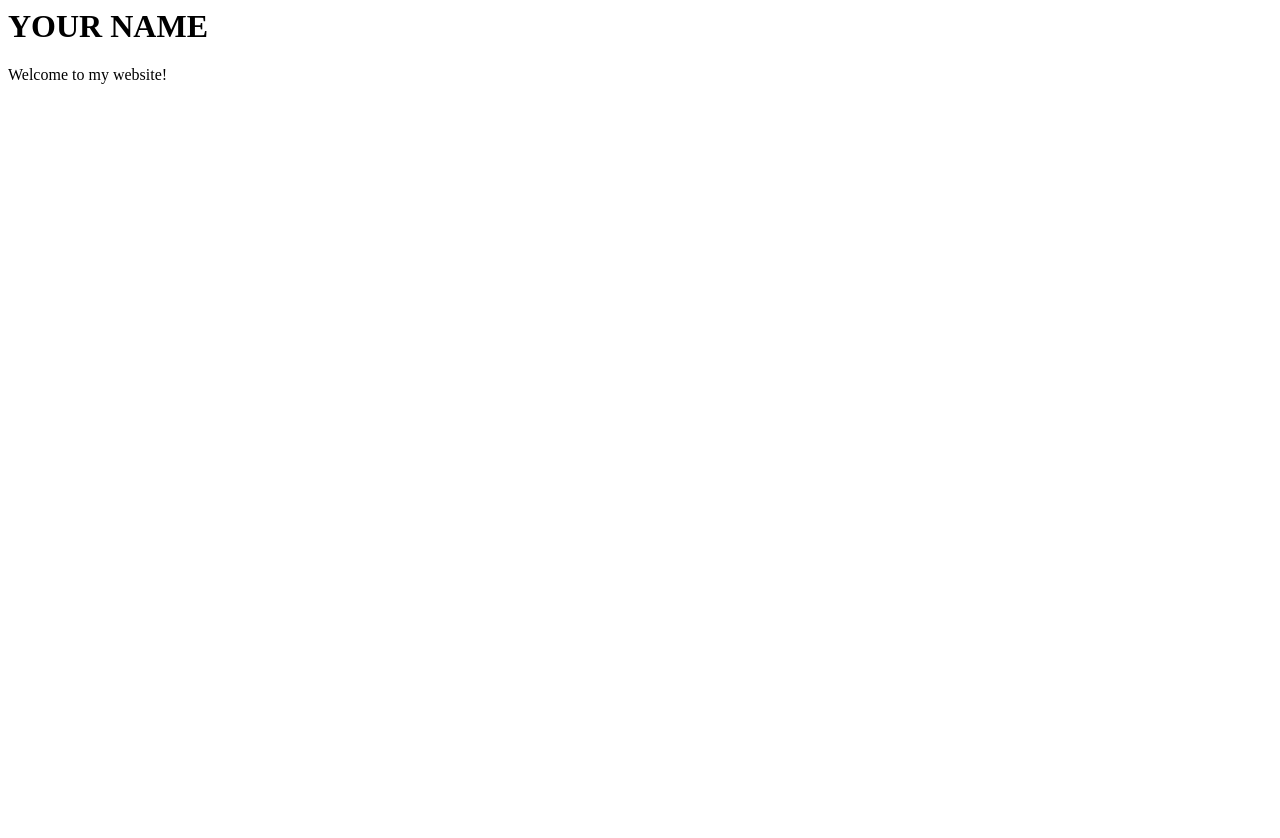
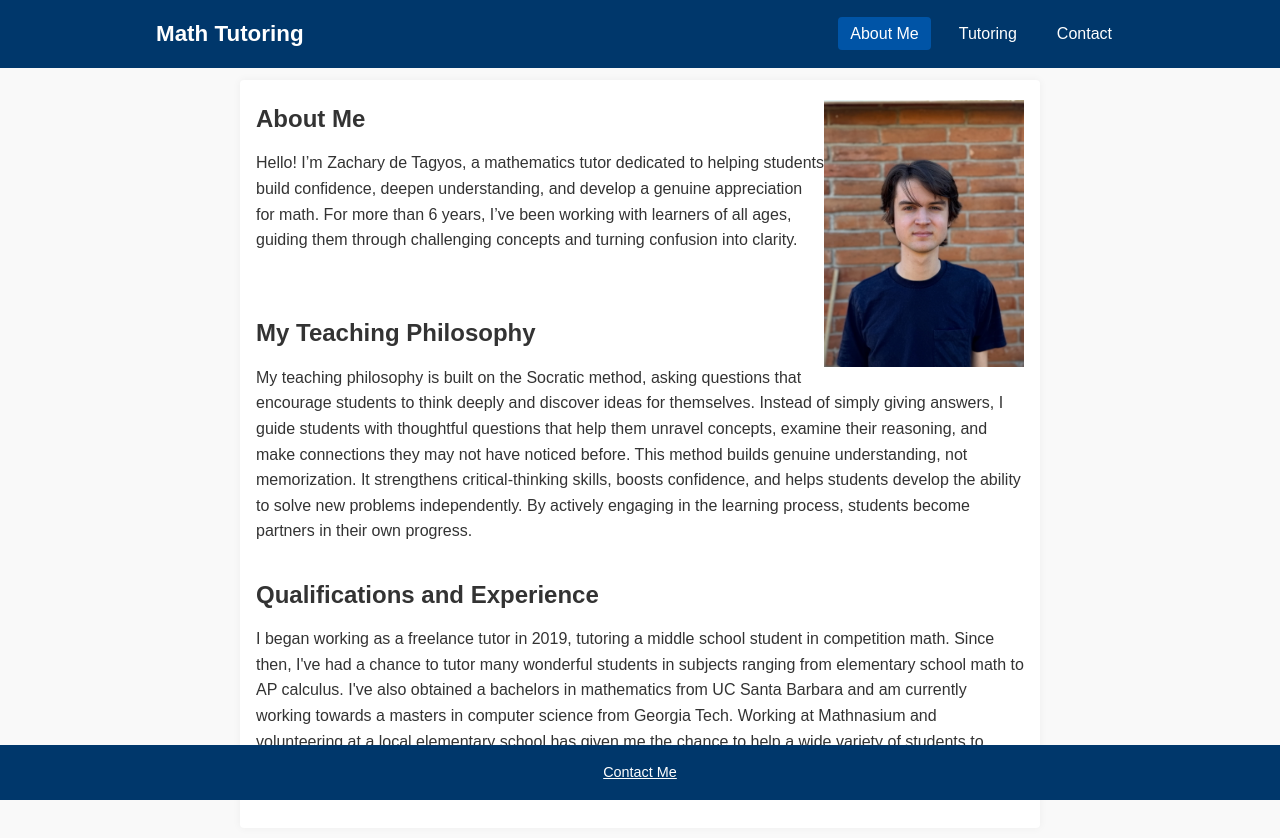
Before and after one commit to zdtsd/zdtsd.github.io, a plain HTML site: page index.html in a window 1280 px wide. Before the commit the page ends 800 px from the top, so only its background shows below. Drawn offline with Linux system fonts and the light colour scheme.

Commit message:
Add files via upload

```diff
--- a/index.html
+++ b/index.html
@@ -1,7 +1,69 @@
-<html>
+<!DOCTYPE html>
+<html lang="en">
+<head>
+  <meta charset="UTF-8" />
+  <meta name="viewport" content="width=device-width, initial-scale=1.0" />
+  <title>Mathematics Tutoring - Zachary de Tagyos</title>
+  <link rel="stylesheet" href="home.css" />
+</head>
+<body>
+  <header class="site-header">
+    <div class="header-inner">
+      <a href="/" class="logo">Math Tutoring</a>
+      <nav class="main-nav">
+        <ul>
+          <li><a href="./home.html"  class="active">About Me</a></li>
+          <li><a href="./tutoring.html">Tutoring</a></li>
+          <li><a href="./contact.html">Contact</a></li>
+        </ul>
+      </nav>
+    </div>
+  </header>
 
-<body>
-  <h1>YOUR NAME</h1>
-  <p>Welcome to my website!</p>
+  <main class="site-content">
+    <div class="content-inner">
+      <section class="about">
+        <img src="Zach000.jpeg", alt="Zachary de Tagyos" class="my-picture">
+        <h2>About Me</h2>
+        <p>Hello! I’m Zachary de Tagyos, a mathematics tutor dedicated to helping students build confidence, deepen understanding,
+          and develop a genuine appreciation for math. For more than 6 years, I’ve been working with learners of all ages,
+          guiding them through challenging concepts and turning confusion into clarity.
+        </p>
+        <img src="Zach000.jpeg", alt="Zachary de Tagyos" class="my-picture-mobile">
+
+      </section>
+
+      <section class="philosophy">
+        <h2>My Teaching Philosophy</h2>
+        <p>
+        My teaching philosophy is built on the Socratic method, asking questions that encourage students to think deeply
+        and discover ideas for themselves. Instead of simply giving answers, I guide students with thoughtful questions
+        that help them unravel concepts, examine their reasoning, and make connections they may not have noticed before.
+        This method builds genuine understanding, not memorization. It strengthens critical-thinking skills, boosts confidence,
+        and helps students develop the ability to solve new problems independently. By actively engaging in the learning process,
+        students become partners in their own progress.
+        </p>
+
+      </section>
+
+      <section class="qualifications">
+        <h2>Qualifications and Experience</h2>
+        <p>I began working as a freelance tutor in 2019, tutoring a middle school student in competition math. Since then, I've had a chance to tutor many
+          wonderful students in subjects ranging from elementary school math to AP calculus. I've also obtained a bachelors in mathematics from UC Santa Barbara
+          and am currently working towards a masters in computer science from Georgia Tech. Working at Mathnasium and volunteering at a local elementary school has
+          given me the chance to help a wide variety of students to achieve success in math.
+        </p>
+
+      </section>
+
+
+    </div>
+  </main>
+
+  <footer class="site-footer">
+    <div class="footer-inner">
+      <p><a href="mailto:zdetagyos@gmail.com">Contact Me</a></p>
+    </div>
+  </footer>
 </body>
 </html>
```
